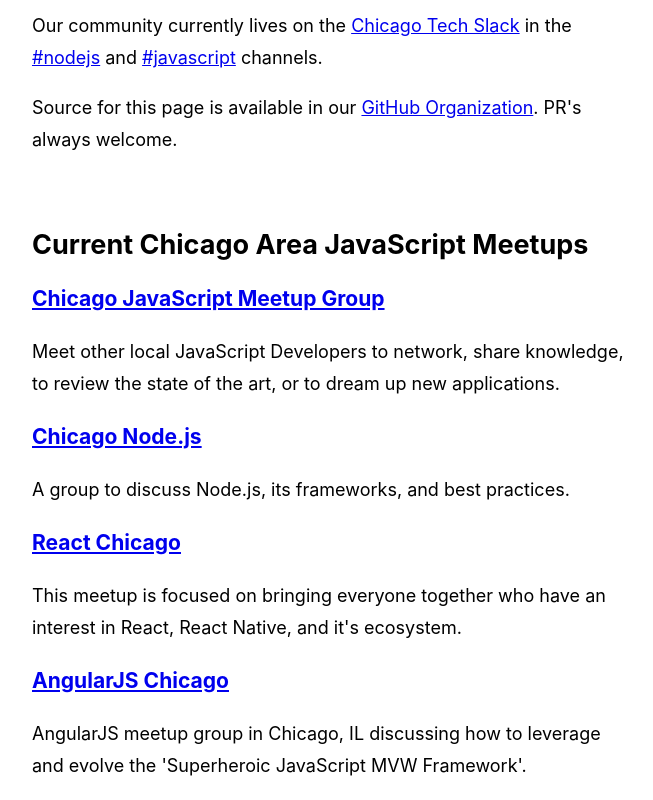
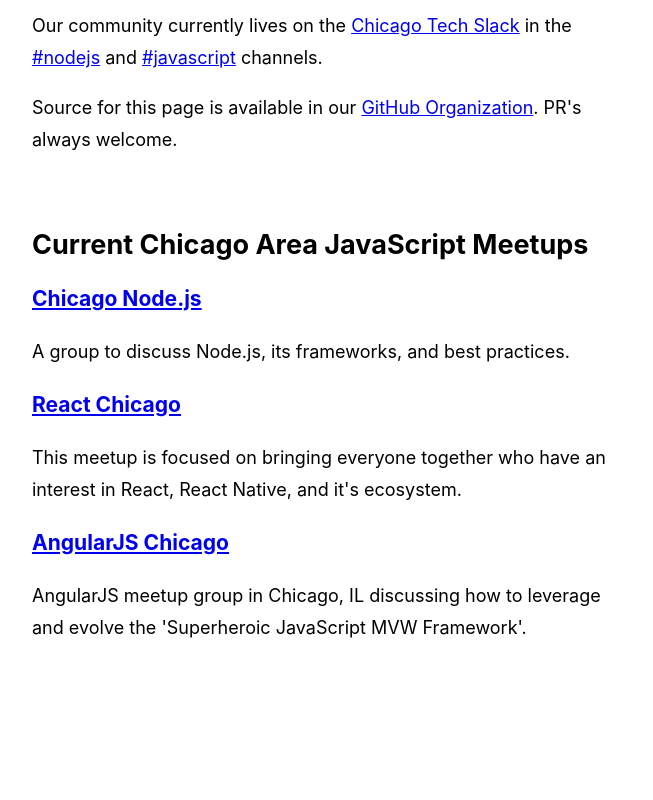
Before and after one commit to ChicagoJS/chicagojs.org-old, a React (Create React App) app in the folder chicagojs.org/: page / in a window 1280 px wide. Shown: the part 456-1256 px from the top of the page, without its empty margins (308-961 px from the left). After the commit the page ends 1118 px from the top, so only its background shows below. Built offline with nearby package versions, Linux system fonts and the light colour scheme.

Commit message:
objectified meetup list

```diff
--- a/chicagojs.org/package.json
+++ b/chicagojs.org/package.json
@@ -3,9 +3,9 @@
   "version": "0.1.0",
   "private": true,
   "dependencies": {
-    "react": "^15.6.1",
-    "react-dom": "^15.6.1",
-    "react-scripts": "1.0.12"
+    "react": "^15.6.2",
+    "react-dom": "^15.6.2",
+    "react-scripts": "^1.0.12"
   },
   "scripts": {
     "start": "react-scripts start",
--- a/chicagojs.org/src/MeetupList.js
+++ b/chicagojs.org/src/MeetupList.js
@@ -1,22 +1,53 @@
 import React, { Component } from 'react';
 import './App.css';
+
+function getMeetupList()
+{
+  return [{
+    url : 'https://www.meetup.com/Chicago-Nodejs/',
+    title: 'Chicago Node.js',
+    description:'A group to discuss Node.js, its frameworks, and best practices.',
+    nextMeetup:''
+  },
+  {
+    url : 'https://www.meetup.com/React-Chicago/',
+    title: 'React Chicago',
+    description:'This meetup is focused on bringing everyone together who have an interest in React, React Native, and it\'s ecosystem.',
+    nextMeetup:''
+  },
+  {
+    url : 'https://www.meetup.com/AngularJS-Chicago/',
+    title: 'AngularJS Chicago',
+    description:'AngularJS meetup group in Chicago, IL discussing how to leverage and evolve the \'Superheroic JavaScript MVW Framework\'.',
+    nextMeetup:''
+  }];
+}
+
+
+function RenderRow({foo, rep}) {
+var meetups =[]
+ meetups = getMeetupList();
+  return(
+      <div className="lists">
+        {meetups.map(({url , title, description},index) => (
+      <div key ={index}> <h3> <a href={url}> {title} </a></h3>
+            <p className='{title}'> {description} </p>
+      </div>
+      )
+        )}
+    </div>
+    )
+}
+
 
 class MeetupList extends Component {
   render() {
     return (
         <div className="Meetup-list">
           <h2>Current Chicago Area JavaScript Meetups</h2>
-          <h3><a href="https://www.meetup.com/js-chi/">Chicago JavaScript Meetup Group</a></h3>
-          <p>Meet other local JavaScript Developers to network, share knowledge, to review the state of the art, or to dream up new applications.</p>
+         <RenderRow/>
 
-          <h3><a href="https://www.meetup.com/Chicago-Nodejs/">Chicago Node.js</a></h3>
-          <p>A group to discuss Node.js, its frameworks, and best practices.</p>
 
-          <h3><a href="https://www.meetup.com/React-Chicago/">React Chicago</a></h3>
-          <p>This meetup is focused on bringing everyone together who have an interest in React, React Native, and it's ecosystem.</p>
-
-          <h3><a href="https://www.meetup.com/AngularJS-Chicago/">AngularJS Chicago</a></h3>
-          <p>AngularJS meetup group in Chicago, IL discussing how to leverage and evolve the 'Superheroic JavaScript MVW Framework'.</p>
         </div>
     );
   }
```
Also changed, not shown: 1 other file (tests, documents, lock files or other folders).
